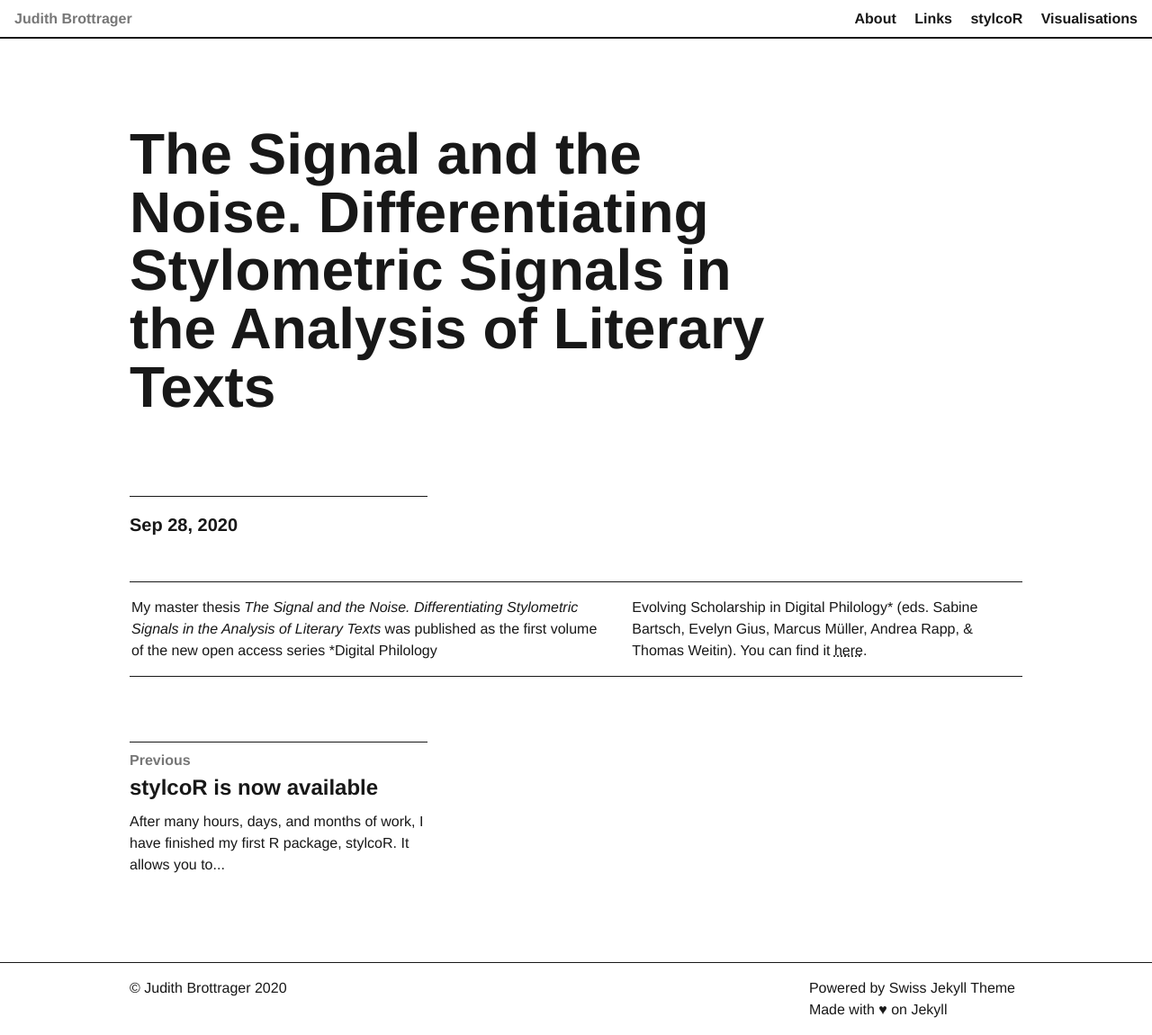
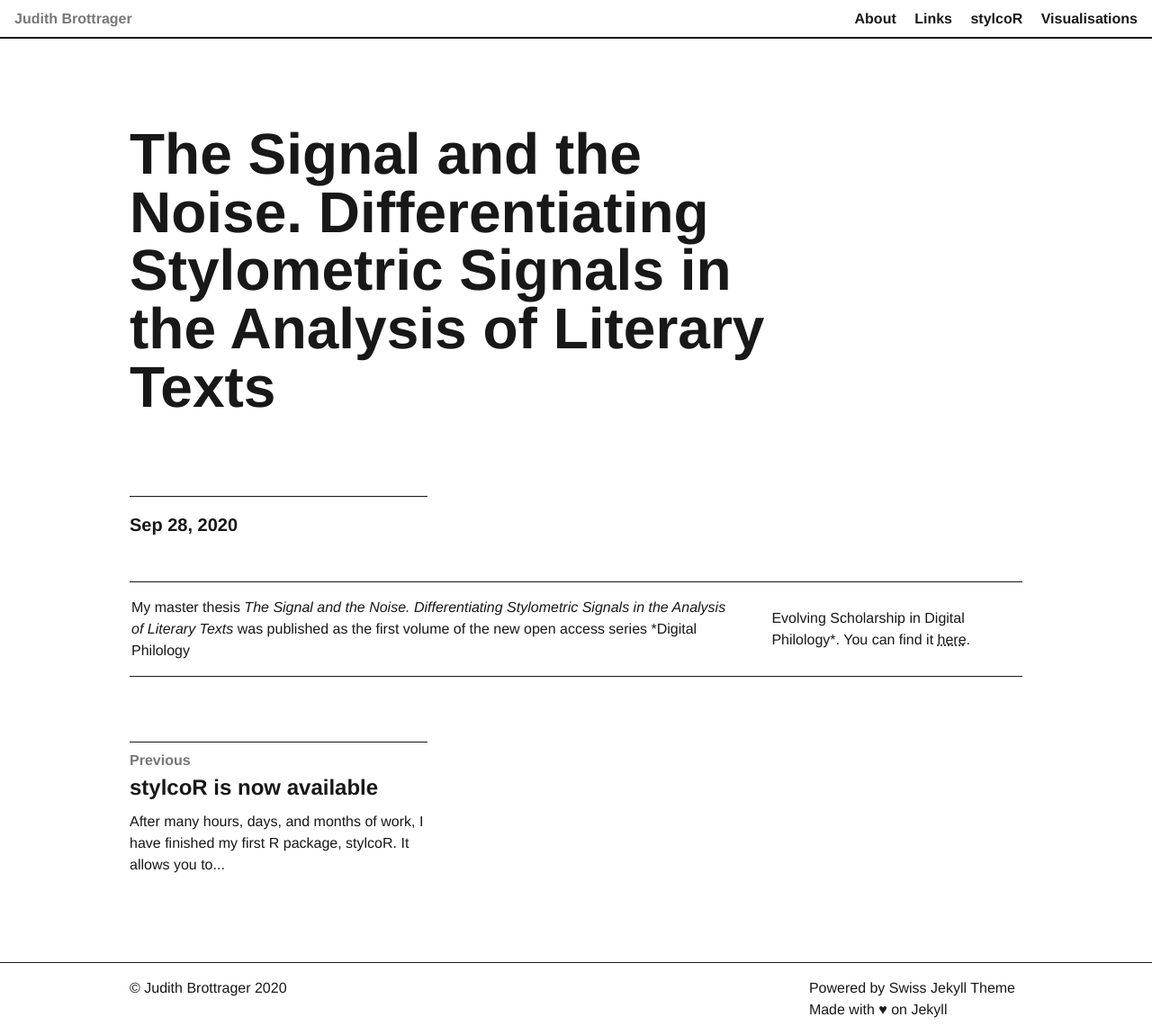
Before and after one commit to jbrottrager/jb, a Jekyll site: the page built from _posts/2020-09-29-signal-and-noise.markdown, in a window 1280 px wide. Shown: the whole page at 90% size. Built offline with Jekyll 4.4.1, drawn with Linux system fonts in a browser that asks for light colours.

Commit message:
update post

```diff
--- a/_posts/2020-09-29-signal-and-noise.markdown
+++ b/_posts/2020-09-29-signal-and-noise.markdown
@@ -5,4 +5,4 @@ date:   2020-09-28 10:30:00 +0530
 categories:
 ---
 
-My master thesis *The Signal and the Noise. Differentiating Stylometric Signals in the Analysis of Literary Texts* was published as the first volume of the new open access series *Digital Philology | Evolving Scholarship in Digital Philology* (eds. Sabine Bartsch, Evelyn Gius, Marcus Müller, Andrea Rapp, & Thomas Weitin). You can find it [here](http://tuprints.ulb.tu-darmstadt.de/13485/).
+My master thesis *The Signal and the Noise. Differentiating Stylometric Signals in the Analysis of Literary Texts* was published as the first volume of the new open access series *Digital Philology | Evolving Scholarship in Digital Philology*. You can find it [here](http://tuprints.ulb.tu-darmstadt.de/13485/).
```
